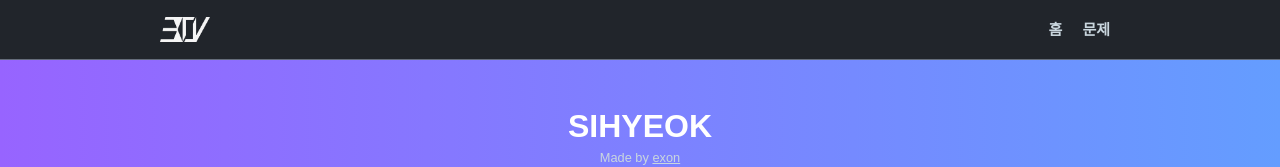
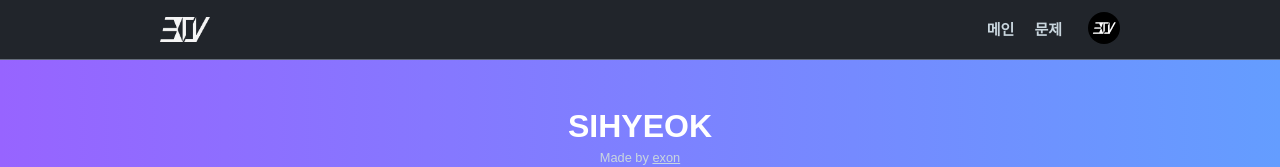
Before and after one commit to sihyeokpark/sihyeok, a React (Create React App) app: page / in a window 1280 px wide. Shown: the top 167 px of the page. Built offline with nearby package versions, Linux system fonts and the light colour scheme.

Commit message:
Add: profile and menu:after

```diff
--- a/src/components/Bar.tsx
+++ b/src/components/Bar.tsx
@@ -1,7 +1,8 @@
 import { Link } from "react-router-dom"
 
-import '../css/bar.css'
+import '../css/Bar.css'
 import logo from '../images/logo3.png'
+import exon from '../images/exon.png'
 
 function Bar() {
     return (
@@ -13,8 +14,11 @@ function Bar() {
                     </a>
                 </div>
                 <div className="right">
-                    <Link to="/" className="link">홈</Link>
+                    <Link to="/" className="link">메인</Link>
                     <Link to="/problems" className="link">문제</Link>
+                    <a href="/">
+                        <img className="profile" src={exon} alt="profile" width="32px"/>
+                    </a>
                 </div>
             </div>
         </div>
--- a/src/css/bar.css
+++ b/src/css/bar.css
@@ -29,3 +29,21 @@
     color: inherit;
     font-weight: bold;
 }
+
+.profile {
+    margin-left: 16px;
+    border-radius: 100%;
+}
+
+.link:after {
+    position: absolute;
+    content: none;
+    display: block;
+    width: 30px;
+    margin-top: 20px;
+    border-bottom: 2px solid #ffffff;
+}
+
+.link:hover:after {
+    content: "";
+}
```
Also changed, not shown: src/images/exon.png (added).
